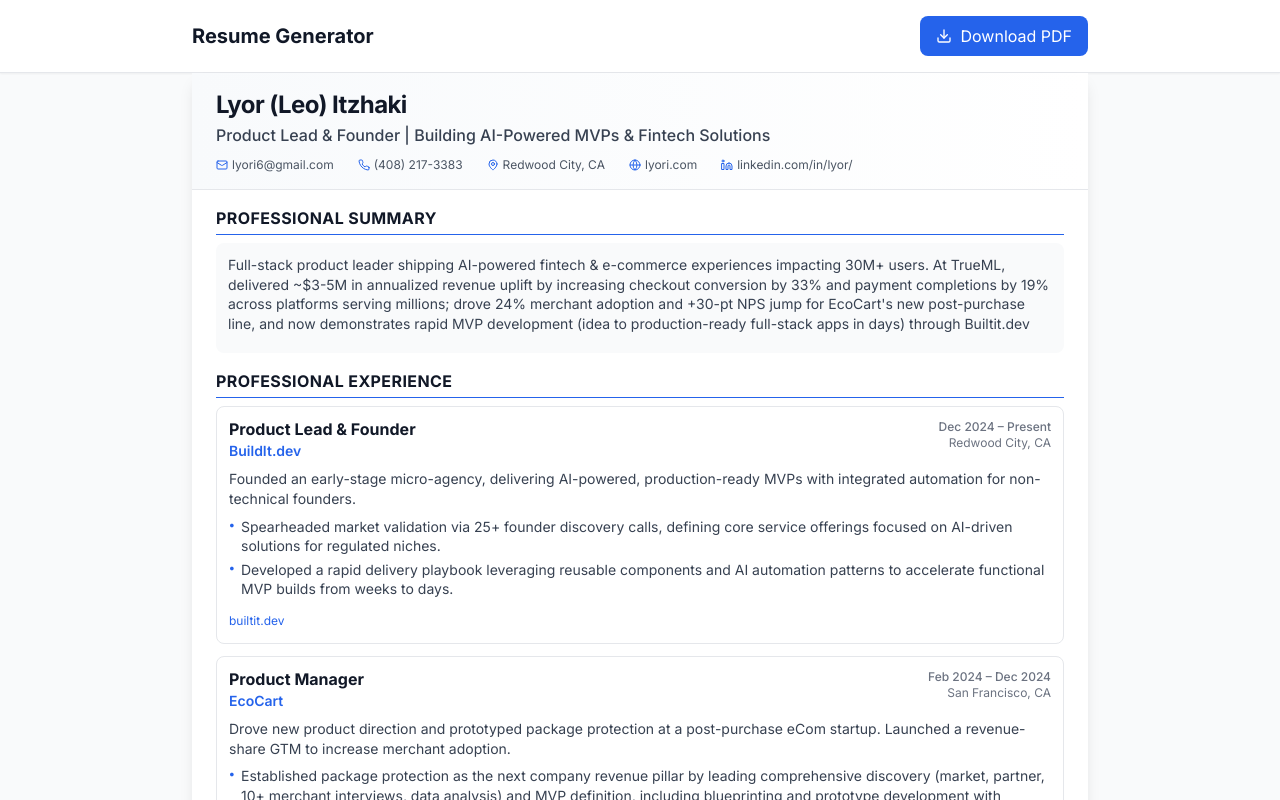
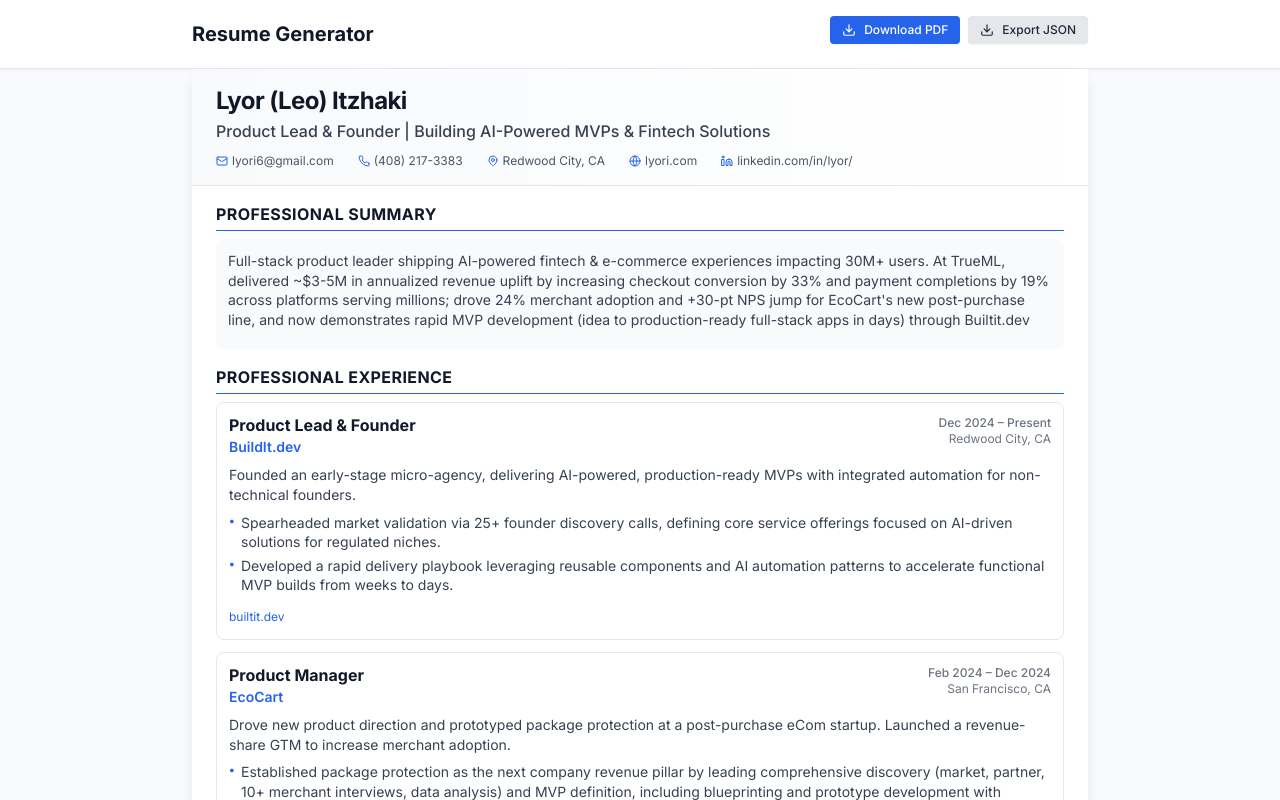
Before and after one commit to lyori6/builtit-resume-builder, a Next.js app: page / in a window 1280 px wide. Shown: the top 800 px of the page. Built offline with nearby package versions, Linux system fonts and the light colour scheme.

Commit message:
feat: add Export JSON button for downloading CV.json

```diff
--- a/app/page.tsx
+++ b/app/page.tsx
@@ -48,13 +48,30 @@ const ResumeGenerator = () => {
       <div className="print:hidden p-4 bg-white shadow-sm border-b">
         <div className="max-w-4xl mx-auto flex justify-between items-center">
           <h1 className="text-xl font-bold text-gray-900">Resume Generator</h1>
-          <button
-            onClick={generatePDF}
-            className="flex items-center gap-2 bg-blue-600 text-white px-4 py-2 rounded-lg hover:bg-blue-700 transition-colors"
-          >
-            <Download size={16} />
-            Download PDF
-          </button>
+          {/* Download PDF & Export JSON Buttons */}
+          <div className="print:hidden flex gap-2 mb-2">
+            <button
+              onClick={() => window.print()}
+              className="flex items-center gap-1 px-3 py-1.5 text-xs font-medium bg-blue-600 text-white rounded hover:bg-blue-700 transition-colors shadow-sm"
+            >
+              <Download size={14} className="mr-1" /> Download PDF
+            </button>
+            <button
+              onClick={() => {
+                const dataStr = "data:text/json;charset=utf-8," + encodeURIComponent(JSON.stringify(resumeData, null, 2));
+                const dlAnchor = document.createElement('a');
+                dlAnchor.setAttribute("href", dataStr);
+                dlAnchor.setAttribute("download", "CV.json");
+                document.body.appendChild(dlAnchor);
+                dlAnchor.click();
+                dlAnchor.remove();
+              }}
+              className="flex items-center gap-1 px-3 py-1.5 text-xs font-medium bg-gray-200 text-gray-800 rounded hover:bg-gray-300 transition-colors shadow-sm"
+              title="Export CV.json"
+            >
+              <Download size={14} className="mr-1" /> Export JSON
+            </button>
+          </div>
         </div>
       </div>
 
```
